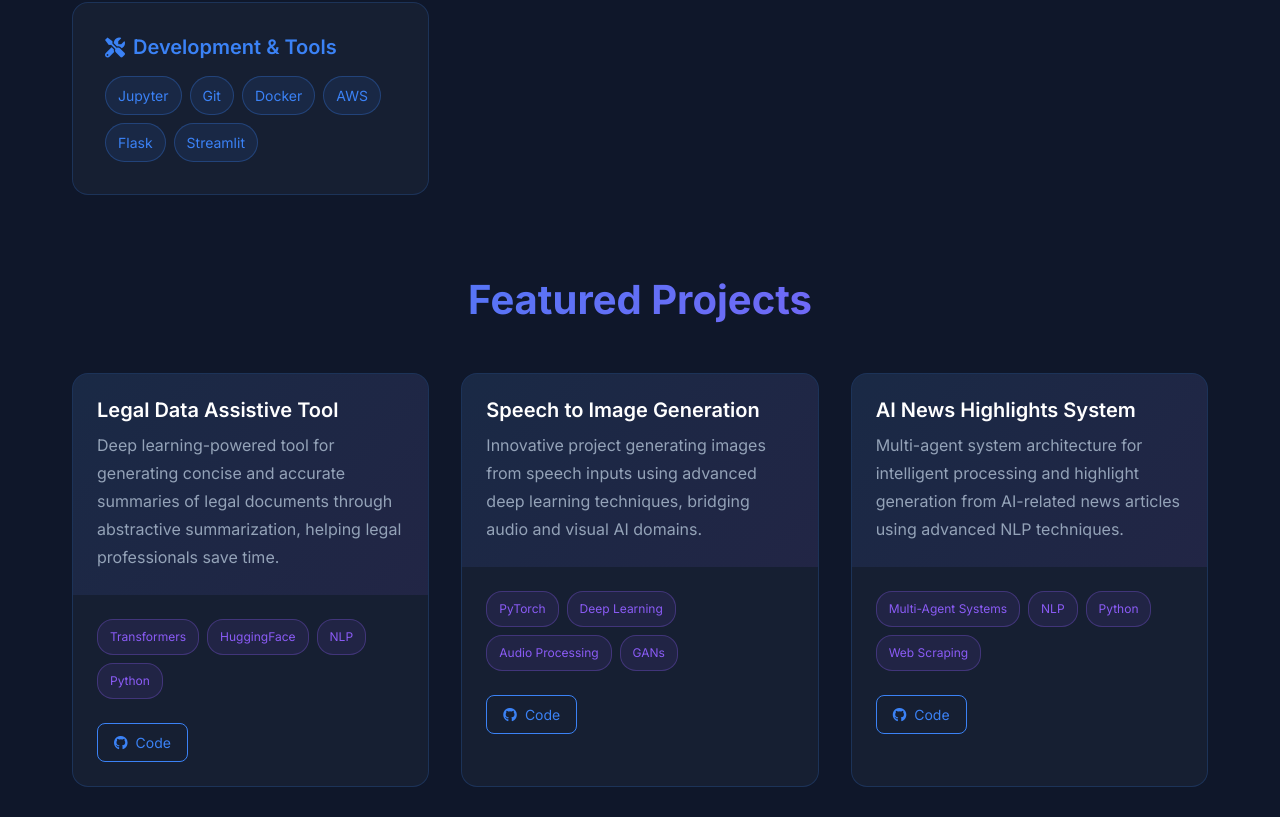
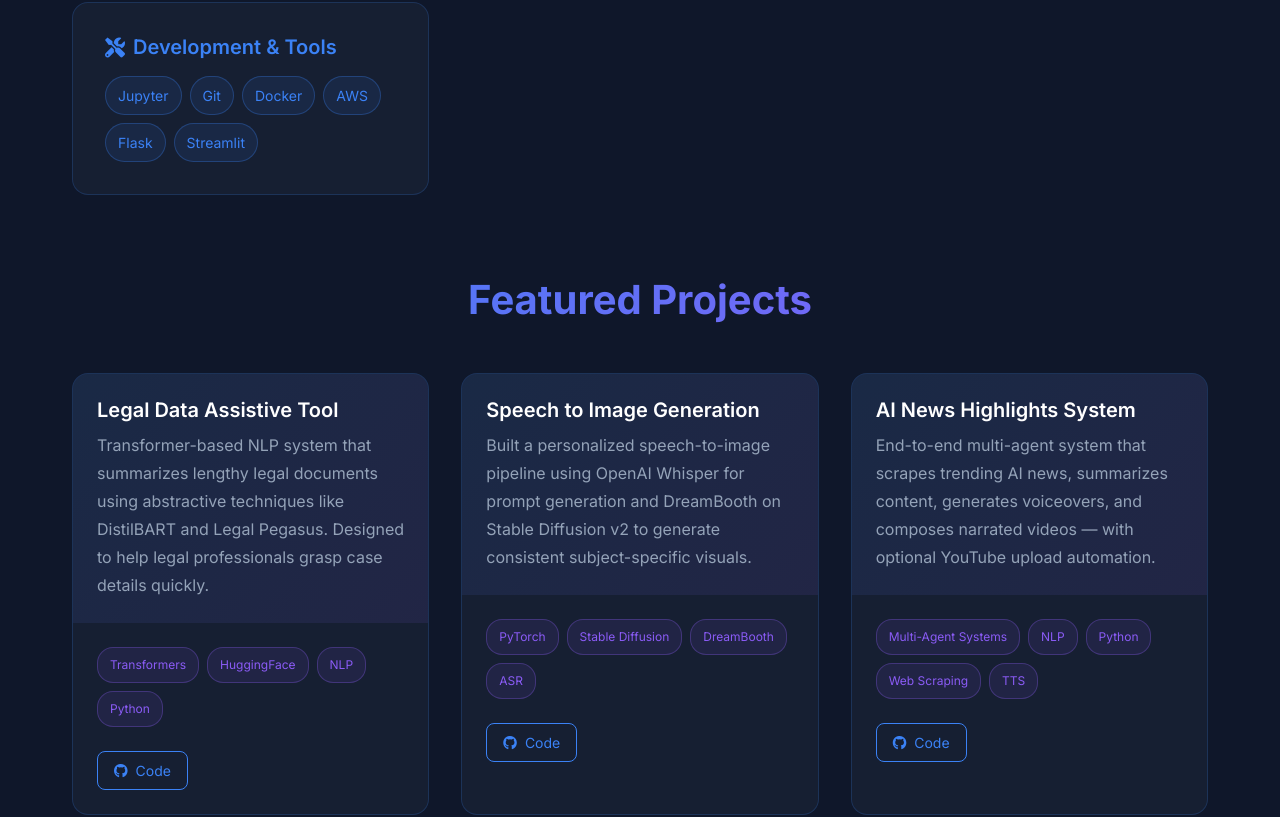
Before and after one commit to shubham7254/my-portfolio, a React (Create React App) app: page / in a window 1280 px wide. Shown: the part 1937-2754 px from the top of the page. Built offline with nearby package versions, Linux system fonts and the light colour scheme; no server answers.

Commit message:
Project data updated with 3 new projects

```diff
--- a/src/data/projects.js
+++ b/src/data/projects.js
@@ -2,7 +2,7 @@ export const projectsData = [
   {
     id: 1,
     title: "Legal Data Assistive Tool",
-    description: "Deep learning-powered tool for generating concise and accurate summaries of legal documents through abstractive summarization, helping legal professionals save time.",
+    description: "Transformer-based NLP system that summarizes lengthy legal documents using abstractive techniques like DistilBART and Legal Pegasus. Designed to help legal professionals grasp case details quickly.",
     technologies: ["Transformers", "HuggingFace", "NLP", "Python"],
     githubUrl: "https://github.com/shubham7254/Legal-Data-Assistive-Tool-Using-Deep-Learning",
     liveUrl: "#",
@@ -11,17 +11,17 @@ export const projectsData = [
   {
     id: 2,
     title: "Speech to Image Generation",
-    description: "Innovative project generating images from speech inputs using advanced deep learning techniques, bridging audio and visual AI domains.",
-    technologies: ["PyTorch", "Deep Learning", "Audio Processing", "GANs"],
-    githubUrl: "https://github.com/shubham7254/Speech-to-Image-Generation",
+    description: "Built a personalized speech-to-image pipeline using OpenAI Whisper for prompt generation and DreamBooth on Stable Diffusion v2 to generate consistent subject-specific visuals.",
+    technologies: ["PyTorch", "Stable Diffusion", "DreamBooth", "ASR"],
+    githubUrl: "https://github.com/shubham7254/Speech-to-Image-Generation-Using-Diffusion-Model",
     liveUrl: "#",
     featured: true
   },
   {
     id: 3,
     title: "AI News Highlights System",
-    description: "Multi-agent system architecture for intelligent processing and highlight generation from AI-related news articles using advanced NLP techniques.",
-    technologies: ["Multi-Agent Systems", "NLP", "Python", "Web Scraping"],
+    description: "End-to-end multi-agent system that scrapes trending AI news, summarizes content, generates voiceovers, and composes narrated videos — with optional YouTube upload automation.",
+    technologies: ["Multi-Agent Systems", "NLP", "Python", "Web Scraping", "TTS"],
     githubUrl: "https://github.com/shubham7254/AI-News-Highlights-Multi-Agent-System",
     liveUrl: "#",
     featured: false
@@ -29,10 +29,37 @@ export const projectsData = [
   {
     id: 4,
     title: "Autonomous Driving Vision",
-    description: "Advanced image segmentation system for autonomous driving under challenging weather and night-time conditions using state-of-the-art computer vision.",
+    description: "Developed semantic segmentation models (Xception U-Net, DeepLabV3+, MobileNetV2) for robust vehicle detection under night, rain, and fog using BDD100K. Achieved 99.5% accuracy on Xception.",
     technologies: ["Computer Vision", "PyTorch", "Segmentation", "Autonomous Systems"],
     githubUrl: "https://github.com/shubham7254/Weather-and-Night-Time-Image-Segmentation-for-Autonomous-Driving",
     liveUrl: "#",
     featured: true
+  },
+  {
+    id: 5,
+    title: "Chest X-ray Disease Classifier",
+    description: "Multi-label classifier for 14 thoracic diseases using NIH ChestX-ray14 dataset. Implemented ResNet-18 with class-weighted BCE loss, stratified splits, and medical metrics like sensitivity/specificity.",
+    technologies: ["PyTorch", "CNN", "Medical Imaging", "CheXpert"],
+    githubUrl: "https://github.com/shubham7254/Chest-X-ray-Multi-label-Disease-Classifier-NIH-Dataset",
+    liveUrl: "#",
+    featured: true
+  },
+  {
+    id: 6,
+    title: "Fake News Detection with SHAP",
+    description: "High-accuracy binary classifier using DeBERTa-v3 and HuggingFace Transformers to detect misinformation. SHAP explanations integrated for transparent, interpretable predictions.",
+    technologies: ["NLP", "Transformers", "Explainable AI", "HuggingFace"],
+    githubUrl: "https://github.com/shubham7254/Fake-News-Detection-with-DeBERTa",
+    liveUrl: "#",
+    featured: false
+  },
+  {
+    id: 7,
+    title: "Satellite Component Segmentation Game",
+    description: "Interactive Hugging Face app that lets users draw segmentation masks on satellite images. Built with U-Net (ResNet-34), trained on 4 spacecraft components using PyTorch Lightning and Albumentations.",
+    technologies: ["Computer Vision", "U-Net", "PyTorch Lightning", "Hugging Face"],
+    githubUrl: "https://github.com/shubham7254/Satellite-Component-Segmentation-Game",
+    liveUrl: "#",
+    featured: false
   }
 ];
```
